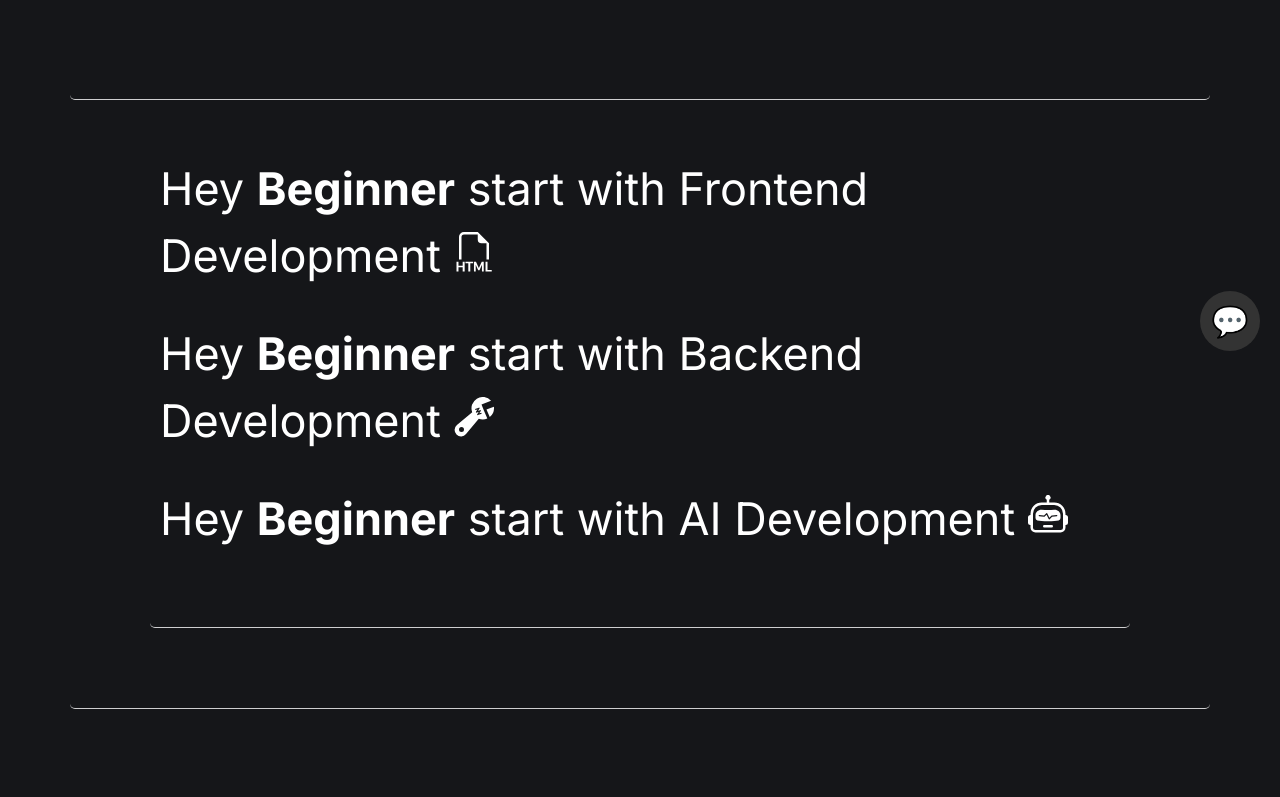
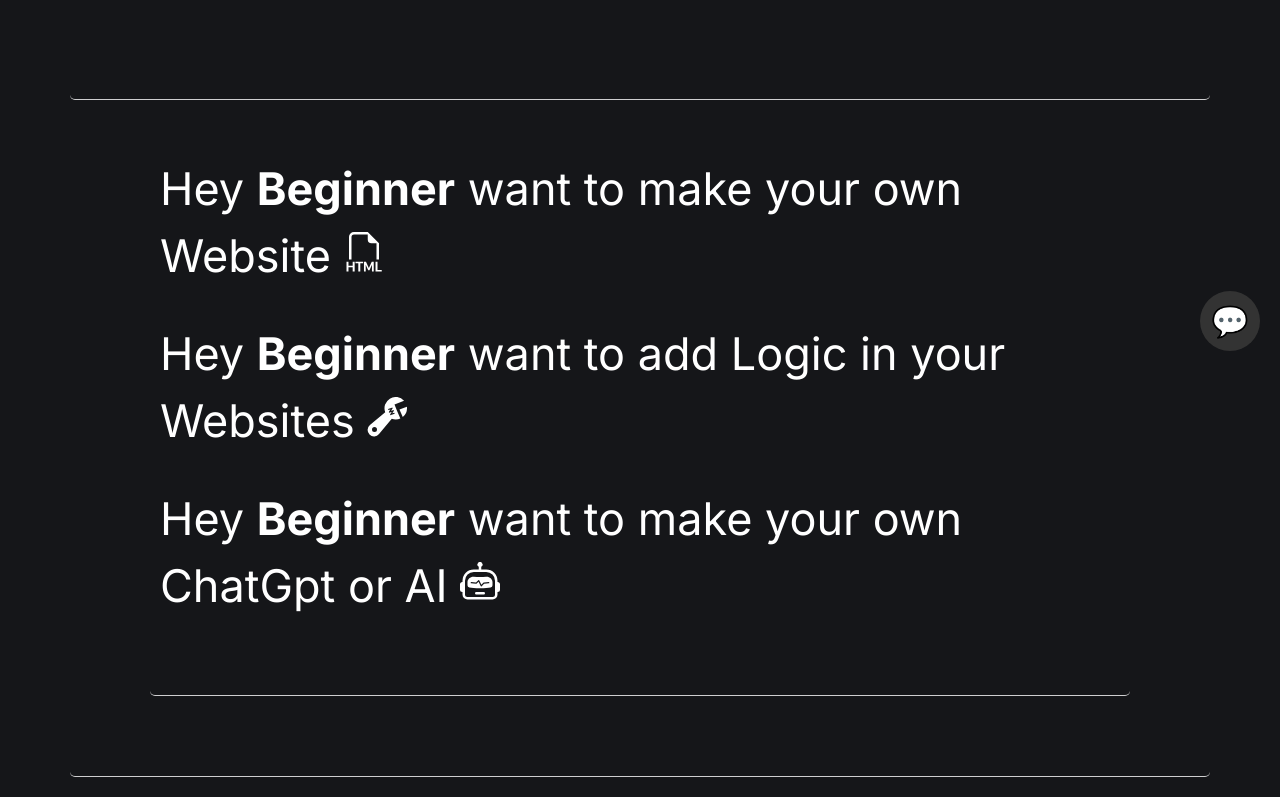
Before and after one commit to dpshah23/CodeVerse, a Django app: page / in a window 1280 px wide. Shown: the part 429-1226 px from the top of the page. Before the commit the page ends 1138 px from the top, so only its background shows below. Run offline with Django 4.2, Linux system fonts and the light colour scheme; data comes from the database, SQL or seed files in the repository; some libraries are stand-ins or nearby versions.

Commit message:
CONTENT UPDATED

```diff
--- a/templates/home.html
+++ b/templates/home.html
@@ -18,7 +18,7 @@
                   <div class="container">
                     <!-- Frontend Development -->
                     <div class="channel-card frontend section-subtitle" onclick="openModal('frontendModal')">
-                      Hey <strong class="strong">Beginner</strong> start with Frontend Development
+                      Hey <strong class="strong">Beginner</strong> want to make your own Website
                       <svg xmlns="http://www.w3.org/2000/svg" width="40" height="40" fill="currentColor" class="bi bi-filetype-html" viewBox="0 0 16 16">
                         <path fill-rule="evenodd" d="M14 4.5V11h-1V4.5h-2A1.5 1.5 0 0 1 9.5 3V1H4a1 1 0 0 0-1 1v9H2V2a2 2 0 0 1 2-2h5.5zm-9.736 7.35v3.999h-.791v-1.714H1.79v1.714H1V11.85h.791v1.626h1.682V11.85h.79Zm2.251.662v3.337h-.794v-3.337H4.588v-.662h3.064v.662zm2.176 3.337v-2.66h.038l.952 2.159h.516l.946-2.16h.038v2.661h.715V11.85h-.8l-1.14 2.596H9.93L8.79 11.85h-.805v3.999zm4.71-.674h1.696v.674H12.61V11.85h.79v3.325Z"/>
                       </svg>
@@ -120,7 +120,7 @@
 
                     <!-- Backend Development -->
                     <div class="channel-card backend section-subtitle" onclick="openModal('backendModal')">
-                      Hey <strong class="strong">Beginner</strong> start with Backend Development
+                      Hey <strong class="strong">Beginner</strong> want to add Logic in your Websites
                       <svg xmlns="http://www.w3.org/2000/svg" width="40" height="40" fill="currentColor" class="bi bi-wrench-adjustable" viewBox="0 0 16 16">
                         <path d="M16 4.5a4.5 4.5 0 0 1-1.703 3.526L13 5l2.959-1.11q.04.3.041.61"/>
                         <path d="M11.5 9c.653 0 1.273-.139 1.833-.39L12 5.5 11 3l3.826-1.53A4.5 4.5 0 0 0 7.29 6.092l-6.116 5.096a2.583 2.583 0 1 0 3.638 3.638L9.908 8.71A4.5 4.5 0 0 0 11.5 9m-1.292-4.361-.596.893.809-.27a.25.25 0 0 1 .287.377l-.596.893.809-.27.158.475-1.5.5a.25.25 0 0 1-.287-.376l.596-.893-.809.27a.25.25 0 0 1-.287-.377l.596-.893-.809.27-.158-.475 1.5-.5a.25.25 0 0 1 .287.376M3 14a1 1 0 1 1 0-2 1 1 0 0 1 0 2"/>
@@ -232,7 +232,7 @@
 
                     <!-- AI Development -->
                     <div class="channel-card ai section-subtitle" onclick="openModal('aiModal')">
-                      Hey <strong class="strong">Beginner</strong> start with AI Development
+                      Hey <strong class="strong">Beginner</strong> want to make your own ChatGpt or AI
                       <svg xmlns="http://www.w3.org/2000/svg" width="40" height="40" fill="currentColor" class="bi bi-robot" viewBox="0 0 16 16">
                         <path d="M6 12.5a.5.5 0 0 1 .5-.5h3a.5.5 0 0 1 0 1h-3a.5.5 0 0 1-.5-.5M3 8.062C3 6.76 4.235 5.765 5.53 5.886a26.6 26.6 0 0 0 4.94 0C11.765 5.765 13 6.76 13 8.062v1.157a.93.93 0 0 1-.765.935c-.845.147-2.34.346-4.235.346s-3.39-.2-4.235-.346A.93.93 0 0 1 3 9.219zm4.542-.827a.25.25 0 0 0-.217.068l-.92.9a25 25 0 0 1-1.871-.183.25.25 0 0 0-.068.495c.55.076 1.232.149 2.02.193a.25.25 0 0 0 .189-.071l.754-.736.847 1.71a.25.25 0 0 0 .404.062l.932-.97a25 25 0 0 0 1.922-.188.25.25 0 0 0-.068-.495c-.538.074-1.207.145-1.98.189a.25.25 0 0 0-.166.076l-.754.785-.842-1.7a.25.25 0 0 0-.182-.135"/>
                         <path d="M8.5 1.866a1 1 0 1 0-1 0V3h-2A4.5 4.5 0 0 0 1 7.5V8a1 1 0 0 0-1 1v2a1 1 0 0 0 1 1v1a2 2 0 0 0 2 2h10a2 2 0 0 0 2-2v-1a1 1 0 0 0 1-1V9a1 1 0 0 0-1-1v-.5A4.5 4.5 0 0 0 10.5 3h-2zM14 7.5V13a1 1 0 0 1-1 1H3a1 1 0 0 1-1-1V7.5A3.5 3.5 0 0 1 5.5 4h5A3.5 3.5 0 0 1 14 7.5"/>
```
